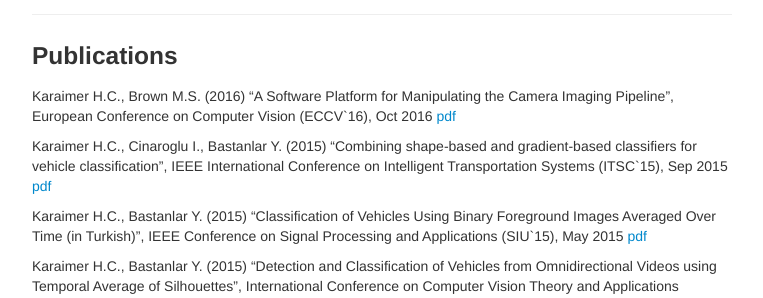
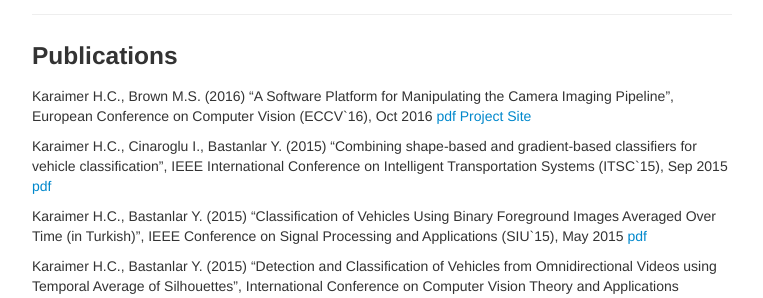
Before and after one commit to karaimer/karaimer.github.io, a Jekyll site: the page built from index.md, in a window 1280 px wide. Shown: the part 307-605 px from the top of the page, without its empty margins (258-1021 px from the left). Built offline with Jekyll 4.4.1, drawn with Linux system fonts in a browser that asks for light colours.

Commit message:
add project site link

```diff
--- a/index.md
+++ b/index.md
@@ -19,7 +19,7 @@ author: Hakki Can Karaimer
 
 ### Publications
 
-Karaimer H.C., Brown M.S.  (2016) "A Software Platform for Manipulating the Camera Imaging Pipeline", European Conference on Computer Vision (ECCV`16),  Oct 2016 [pdf](/paper/karaimer_eccv16.pdf)
+Karaimer H.C., Brown M.S.  (2016) "A Software Platform for Manipulating the Camera Imaging Pipeline", European Conference on Computer Vision (ECCV`16),  Oct 2016 [pdf](/paper/karaimer_eccv16.pdf) [Project Site](https://karaimer.github.io/camera-pipeline)
 
 Karaimer H.C., Cinaroglu I., Bastanlar Y.  (2015) "Combining shape-based and gradient-based classifiers for vehicle classification", IEEE International Conference on Intelligent Transportation Systems (ITSC`15), Sep 2015 [pdf](/paper/null.pdf)
 
```
